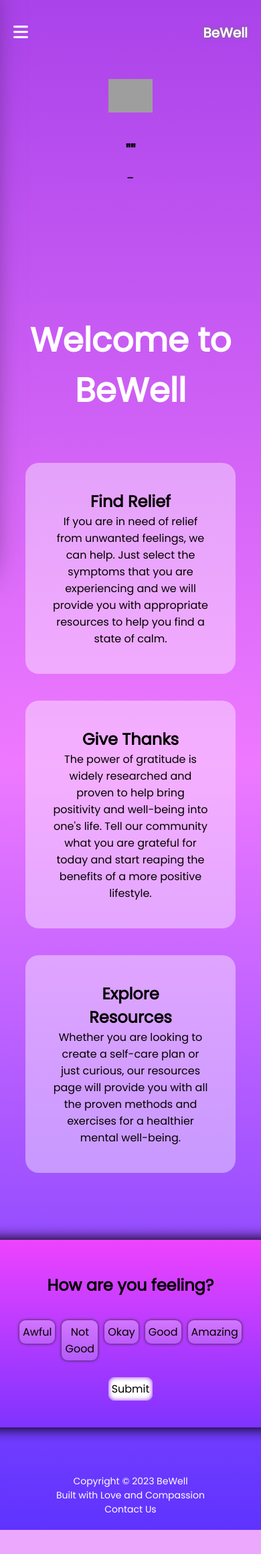
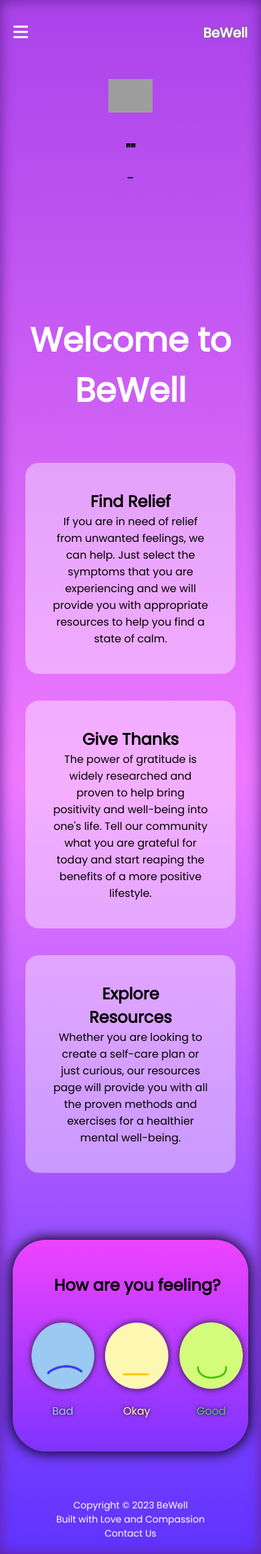
Before and after one commit to smdf95/BeWell, a Flask app: page / in a window 390 px wide; the page is wider, and only the part inside the window is pictured. Shown: that part at 67% size. Before the commit the page ends 2284 px from the top of that part, so only its background shows below. Run offline with Flask 2, Linux system fonts and the light colour scheme; some libraries are stand-ins or nearby versions; grey boxes are pictures that could not be loaded.

Commit message:
changes to css

```diff
--- a/app/routes/main_routes.py
+++ b/app/routes/main_routes.py
@@ -89,7 +89,8 @@ resource_list = [
         "url": '',
         "images": "https://feelgoodpal.com/blog/can-you-lose-weight-by-walking-an-hour-a-day/feature_huaf75c49c3661eb37ef38a46188171d60_551648_1200x1200_fill_q100_box_smart1.jpg",
         "description": "Walking is a simple yet effective way to reconnect with nature, alleviate tension, and invigorate both body and mind, promoting overall well-being.",
-        "extra_description": "It is a cost-efficient, yet powerful tool for combatting stress, anxiety, and depression. If walking is not a viable option for you, just simply being outside can help clear our mind and reconnect with the present moment."
+        "extra_description": "It is a cost-efficient, yet powerful tool for combatting stress, anxiety, and depression. If walking is not a viable option for you, just simply being outside can help clear our mind and reconnect with the present moment.",
+        "sources": '<li><a href="https://www.alltrails.com/" target="_blank">AllTrails</a> provides a vast database of hiking and walking trails, including user reviews and trail maps.</li><li><a href="https://www.walkscore.com/" target="_blank">Walk Score</a> calculates the walkability of a neighborhood, helping you find pedestrian-friendly areas and plan walking routes.</li><li><a href="https://www.mapmywalk.com/" target="_blank">MapMyWalk</a> tracks your walking routes, distance, and calories burned, helping you set and achieve walking goals.</li>'
 
     },
     {
@@ -110,14 +111,15 @@ resource_list = [
         "url": '',
         "images": "https://freerangestock.com/sample/120817/close-up-of-hand-writing-on-a-notebook.jpg",
         "description": "Journaling is a reflective practice that encourages self-expression, emotional processing, and self-discovery, offering a valuable outlet for thoughts and feelings.",
-        "extra_description": "Simply writing whatever comes to mind can help us unload the burden of our stress and offer us a new perspective on the situation. It can free us from endless rumination and help us to connect with our inner self."
+        "extra_description": "Simply writing whatever comes to mind can help us unload the burden of our stress and offer us a new perspective on the situation. It can free us from endless rumination and help us to connect with our inner self.",
+        "sources": '<li><a href="https://www.journaling.com/" target="_blank">Journaling.com</a> is a website dedicated to journaling with resources and prompts, and it also offers a platform for digital journaling.</li><li><a href="https://www.journalate.com/" target="_blank">Journalate</a> is an online platform for digital journaling, allowing you to write and reflect privately.</li><li><a href="https://journey.cloud/" target="_blank">Journey</a> is a multi-platform journal app that syncs across devices, offering a private and secure space for journaling.</li>'
 
     },
     {
         "id": 8,
         "name": "4x4 Breathing",
         "symptoms": "tension, shortness of breath, agitation, irritation, restlessness, rumination, worry",
-        "url": '',
+        "url": '<iframe width="40%" height="280px" class="small_video" src="https://www.youtube.com/embed/bF_1ZiFta-E?si=1QWvdguEyo-gGSDz" title="YouTube video player" frameborder="0" allow="accelerometer; autoplay; clipboard-write; encrypted-media; gyroscope; picture-in-picture; web-share" allowfullscreen></iframe>',
         "images": "https://www.loghouse.ie/wp-content/uploads/2022/01/How-to-build-a-Meditation-room-at-home.jpg",
         "description": "4x4 breathing, also known as box breathing, involves inhaling for 4 seconds, holding for 4 seconds, exhaling for 4 seconds, and pausing for 4 seconds between breaths, promoting relaxation and stress reduction.",
         "extra_description": "It is a simple, yet scientifically proven breathing technique that can help you to reduce stress and anxiety. It is a great way to step outside of your thoughts and focus on your breath."
@@ -130,7 +132,8 @@ resource_list = [
         "url": '',
         "images": "https://www.stockvault.net/data/2016/09/28/211357/preview16.jpg",
         "description": "Mindful colouring is a meditative practice that involves focusing on colouring intricate patterns or images with full attention, helping to calm the mind and reduce stress.",
-        "extra_description": "Mindful colouring books are like colouring books for adults. It allows us to become immersed in a creative process, which has been found to be incredibly helpful for our mental health."
+        "extra_description": "Mindful colouring books are like colouring books for adults. It allows us to become immersed in a creative process, which has been found to be incredibly helpful for our mental health.",
+        "sources": '<li><a href="https://www.coloringpagesforadults.net/" target="_blank">Coloring Pages for Adults</a> offers a variety of free printable coloring pages designed specifically for adults for mindful coloring.</li><li><a href="https://www.justcolor.net/" target="_blank">Just Color</a> provides a wide selection of free coloring pages, including intricate and detailed designs perfect for relaxation.</li><li><a href="https://www.coloring-book.info/" target="_blank">Coloring Book Info</a> offers a collection of printable coloring pages featuring various themes, from nature to mandalas.</li><li><a href="https://www.crayola.com/free-coloring-pages" target="_blank">Crayola</a> offer a range of coloring sheets for all ages, with a focus on creativity and mindfulness.</li>'
     },
     {
         "id": 10,
@@ -139,7 +142,8 @@ resource_list = [
         "url": '',
         "images": "https://live.staticflickr.com/65535/51097799939_30a167fc22_b.jpg",
         "description": "Reading a book can help you relax, clear your mind, and boost your mood. It can also help you fall asleep quicker.",
-        "extra_description": "Reading has been found to be a great resource for stress relief and relaxation."
+        "extra_description": "Reading has been found to be a great resource for stress relief and relaxation.",
+        "sources": '<li><a href="https://www.projectgutenberg.org/" target="_blank">Project Gutenberg</a> offers over 60,000 free eBooks, including many classic literary works.</li><li><a href="https://openlibrary.org/" target="_blank">Open Library</a> is a digital library that provides access to a wide range of books, including rare and out-of-print titles.</li><li><a href="https://www.amazon.com/Kindle-eBooks/b?ie=UTF8&node=154606011" target="_blank">Amazon Kindle Store</a> provides a wide selection of eBooks for Kindle readers and apps.</li><li><a href="https://www.audible.com/" target="_blank">Audible</a> offers a vast collection of audiobooks for those who prefer to listen while reading.</li><li><a href="https://librivox.org/" target="_blank">LibriVox</a> offers free audiobooks of public domain books, read by volunteers from around the world.</li>'
     }
 ]
 
@@ -222,9 +226,9 @@ def login():
             if account['username'] == username or account['email'] == username and account['password'] == password:
                 session['logged_in'] = True
                 session['user'] = account['id']
-                print("previous_page:", session['previous_page'])
-                if session['previous_page']:
-                    return redirect(session['previous_page'])
+                print("previous_page:", previous_page)
+                if previous_page:
+                    return redirect(previous_page)
                 else:
                     return redirect(url_for('main.index'))
             else:
--- a/app/static/css/style.css
+++ b/app/static/css/style.css
@@ -8,16 +8,22 @@
 }
 body {
     background-image: linear-gradient(#AA43EA, #EE79FF, #5F33FF);
+    box-shadow: inset 0 0 20px #662299;
     background-repeat: no-repeat;
     background-size: cover;
+    min-height: 100vh;
+    display: flex;
+    flex-direction: column;
 }
 
 main {
     padding: 0 50px;
+    flex: 1;
 
 }
 
 footer {
+    bottom: 0;
     color: #FFFFFF;
     padding: 20px;
     text-align: center;
@@ -269,11 +275,13 @@ h2:first-of-type {
 }
 
 
+
+
 /* Forms */
 
 .form-box {
     display: flex;
-    justify-content: center;
+    justify-content: space-evenly;
     flex-wrap: wrap;
     flex-direction: row;
     margin: 30px;
@@ -299,7 +310,7 @@ form {
 input {
     display: inline-block;
     text-align: center;
-    border-radius: 9px;
+    border-radius: 15px;
     border: none;
     padding: 5px;
     font-size: 16px;
@@ -408,12 +419,18 @@ input:focus {
 
 /* Index Form */
 
-.mood ul {
+.mood ul, .mood_response ul {
     display: flex;
     justify-content: space-evenly;
 }
 
-.mood input[type="radio"] {
+.mood {
+    display: flex;
+    flex-direction: row;
+    justify-content: space-evenly;
+}
+
+.mood input[type="radio"], .mood_response input[type="radio"] {
 
     display: none;
 }
@@ -424,7 +441,7 @@ input:focus {
 }
 /* Index and Relief Form */
 
-.mood label, .custom-checkbox-label {
+.custom-checkbox-label {
     display: inline-block;
     padding: 5px;
     border-radius: 9px;
@@ -434,8 +451,66 @@ input:focus {
     cursor: pointer;
 }
 
-.negative, .positive, .okay, .neg, .pos {
+.mood label {
+    display: inline-block;
+    padding: 5px 5px 0 5px;
+    border-radius: 30px;
+
+
+    margin: 5px;
+    cursor: pointer;
+    transition: all 0.2s ease-in-out;
+}
+
+.mood label:hover {
+    box-shadow: 0 0 10px #000000;
+    transition: all 0.2s ease-in-out;
+}
+
+.mood_response label {
+    display: inline-block;
+    padding: 10px 20px;
+    border-radius: 30px;
+    box-shadow: #222222 0 0 4px;
+    background-image: linear-gradient(rgb(255, 255, 255, 0.3), rgb(230, 230, 230, 0.2));
+    margin: 5px;
+    cursor: pointer;
+    transition: all 0.2s ease-in-out;
+}
+
+.mood_image {
+    border-radius: 50%;
+    box-shadow: #222222 0 0 10px;
+    display: flex;
+    flex-direction: column;
+}
+
+#good_label, #okay_label, #bad_label {
+    text-shadow: 0 0 5px #000000;
+    display: flex;
+    flex-direction: column;
+}
+
+#good_label img, #okay_label img, #bad_label img {
+    margin-bottom: 20px;
+}
+
+#good_label {
+    color: #55CC55;
+}
+
+#okay_label {
+    color: #FFFF99;
+}
+
+#bad_label {
+    color: #AACCFF;
+}
+
+
+.negative, .positive, .okay, .neg, .pos, .neg_no, .pos_no {
     display: none;
+
 }
 
 /* Relief Resources */
@@ -811,6 +893,24 @@ iframe {
     }
 
 
+
+    .form-box {
+        display: flex;
+        flex-direction: column;
+        margin: 30px;
+        background-image: linear-gradient(#EE43FF, #7F33FF);
+        padding: 20px;
+        border-radius: 50px;
+        box-shadow: 0 0 20px 2px #000000;
+        width: 80%;
+    }
+
+
+    .form-box label {
+        margin: 0;
+        padding: 8px;
+    }
+
     /* Relief */
 
     .explanation {
--- a/app/static/js/script.js
+++ b/app/static/js/script.js
@@ -27,9 +27,12 @@ document.addEventListener('DOMContentLoaded', () => {
 
     function show() {
         mainMenu.style.left = "0";
+        mainMenu.style.boxShadow = "0 0 200px 100px #000000";
     }
 
     function close() {
         mainMenu.style.left = "-80%";
+        mainMenu.style.boxShadow = "none";
+
     }
 });
--- a/app/templates/index.html
+++ b/app/templates/index.html
@@ -53,31 +53,48 @@
             <h2>How are you feeling?</h2>
             {{ form.hidden_tag() }}
             <div class="mood">
-                {{ form.mood }}
-                {{ form.submit }}
+                <label id="bad_label">
+                    <img src="{{ url_for('static', filename='images/sad.png')}}" height="100px" alt="Sad Face" class="mood_image">
+                    <input type="radio" name="mood" value="Awful">
+                    Bad
+                </label>
+                <label id="okay_label">
+                    <img src="{{ url_for('static', filename='images/okay.png')}}" height="100px" alt="Okay Face" class="mood_image">
+                    <input type="radio" name="mood" value="okay">
+                    Okay
+                </label>
+                <label id="good_label">
+                    <img src="{{ url_for('static', filename='images/happy.png')}}" height="100px" alt="Happy Face" class="mood_image">
+                    <input type="radio" name="mood" value="Amazing">
+                    Good
+                </label>
             </div>
         </form>
         <h3 class="neg">Sorry to hear that. Would you like to find some relief?</h3>
         <h3 class="okay">Would you like to find some relief?</h3>
         <form class="negative" method="POST" action="">
             {{ negative_form.hidden_tag()}}
-            <div class="mood">
+            <div class="mood_response">
                 {{negative_form.neg_selection }}
-                {{ negative_form.submit }}
+                <button type="submit" class="neat-submit-button">Submit</button>
             </div>
 
         </form>
+
+        <h3 class="neg_no">Hang in there</h3>
 
 
         <h3 class="pos">That's great! Would you like to post in the community gratitude journal?</h3>
         <form class="positive" method="POST" action="">
             {{ positive_form.hidden_tag()}}
-            <div class="mood">
+            <div class="mood_response">
                 {{ positive_form.pos_selection }}
-                {{ positive_form.submit }}
+                <button type="submit" class="neat-submit-button">Submit</button>
             </div>
 
+
         </form>
+        <h3 class="pos_no">Keep on smiling</h3>
     </div>
 
 </div>
@@ -86,19 +103,21 @@
 var form = document.getElementById('moodForm');
 document.addEventListener('DOMContentLoaded', function () {
     if (form) {
-        form.addEventListener('submit', function (event) {
-            event.preventDefault();
-            var moodInput = form.elements['mood'];
-            var mood = moodInput.value;
-            console.log("Selected mood: " + mood); // Add this line for debugging
-            if (mood === 'Awful' || mood === 'Not Good') {
-                negativeSelection(event);
-            } else if (mood === "Good" || mood === "Amazing") {
-                positiveSelection(event);
-            } else {
-                okaySelection(event);
-            }
+        var moodImages = document.querySelectorAll('.mood img');
 
+        moodImages.forEach(function(image) {
+            image.addEventListener('click', function(event) {
+                event.preventDefault();
+                var selectedMood = image.nextElementSibling.value;
+
+                if (selectedMood === 'Awful') {
+                    negativeSelection(event);
+                } else if (selectedMood === "Amazing") {
+                    positiveSelection(event);
+                } else {
+                    okaySelection(event);
+                }
+            });
         });
     }
 });
@@ -116,10 +135,18 @@ function negativeSelection(event) {
             if (negativeInput.value === 'No') {
                 event.preventDefault();
                 negativeForm.style.display = 'none';
+                negativeHeading.style.display = 'none';
+                negativeResponse();
+
             }
 
         }
     });
+}
+
+function negativeResponse() {
+    var negativeResponse = document.getElementsByClassName('neg_no')[0];
+    negativeResponse.style.display = 'block';
 }
 
 function okaySelection(event) {
@@ -128,17 +155,25 @@ function okaySelection(event) {
     var okayHeading = document.getElementsByClassName('okay')[0];
     negativeForm.style.display = 'block';
     okayHeading.style.display = 'block';
-    okayForm.addEventListener('submit', function (event) {
-        if (okayForm) {
+    negativeForm.addEventListener('submit', function (event) {
+        if (negativeForm) {
             var negativeInput = negativeForm.elements['neg_selection'];
             negativeMood = negativeInput.value;
             if (negativeInput.value === 'No') {
                 event.preventDefault();
                 negativeForm.style.display = 'none';
+                okayHeading.style.display = 'none';
+                negativeResponse();
             }
 
         }
     });
+}
+
+function positiveResponse() {
+    var positiveResponse = document.getElementsByClassName('pos_no')[0];
+    positiveResponse.style.display = 'block';
+
 }
 
 function positiveSelection(event) {
@@ -149,16 +184,21 @@ function positiveSelection(event) {
     positiveHeading.style.display = 'block';
     positiveForm.addEventListener('submit', function (event) {
         if (positiveForm) {
+
             var positiveInput = positiveForm.elements['pos_selection'];
             positiveMood = positiveInput.value;
             if (positiveInput.value === 'No') {
                 event.preventDefault();
                 positiveForm.style.display = 'none';
+                positiveHeading.style.display = 'none';
+                positiveResponse();
             }
 
         }
     });
 }
+
+
 </script>
 
 
--- a/app/templates/relief.html
+++ b/app/templates/relief.html
@@ -21,7 +21,7 @@
                     </li>
                 {% endfor %}
             </ul>
-            {{ form.submit }}
+            <button type="submit" class="neat-submit-button">Submit</button>
         </form>
     </div>
 {% endblock %}
```
Also changed, not shown: other parts of app/static/css/style.css (+27 -15 lines), app/static/images/happy.png (added), app/static/images/okay.png (added), app/static/images/sad.png (added), app/templates/images/LeavesOnAStream.png (deleted), app/templates/images/journaling.jpg (deleted), app/templates/images/meditation.jpg (deleted), app/templates/images/sad.png (deleted), app/templates/images/walk.jpg (deleted), app/templates/images/yoga.jpg (deleted), 3 other files.
